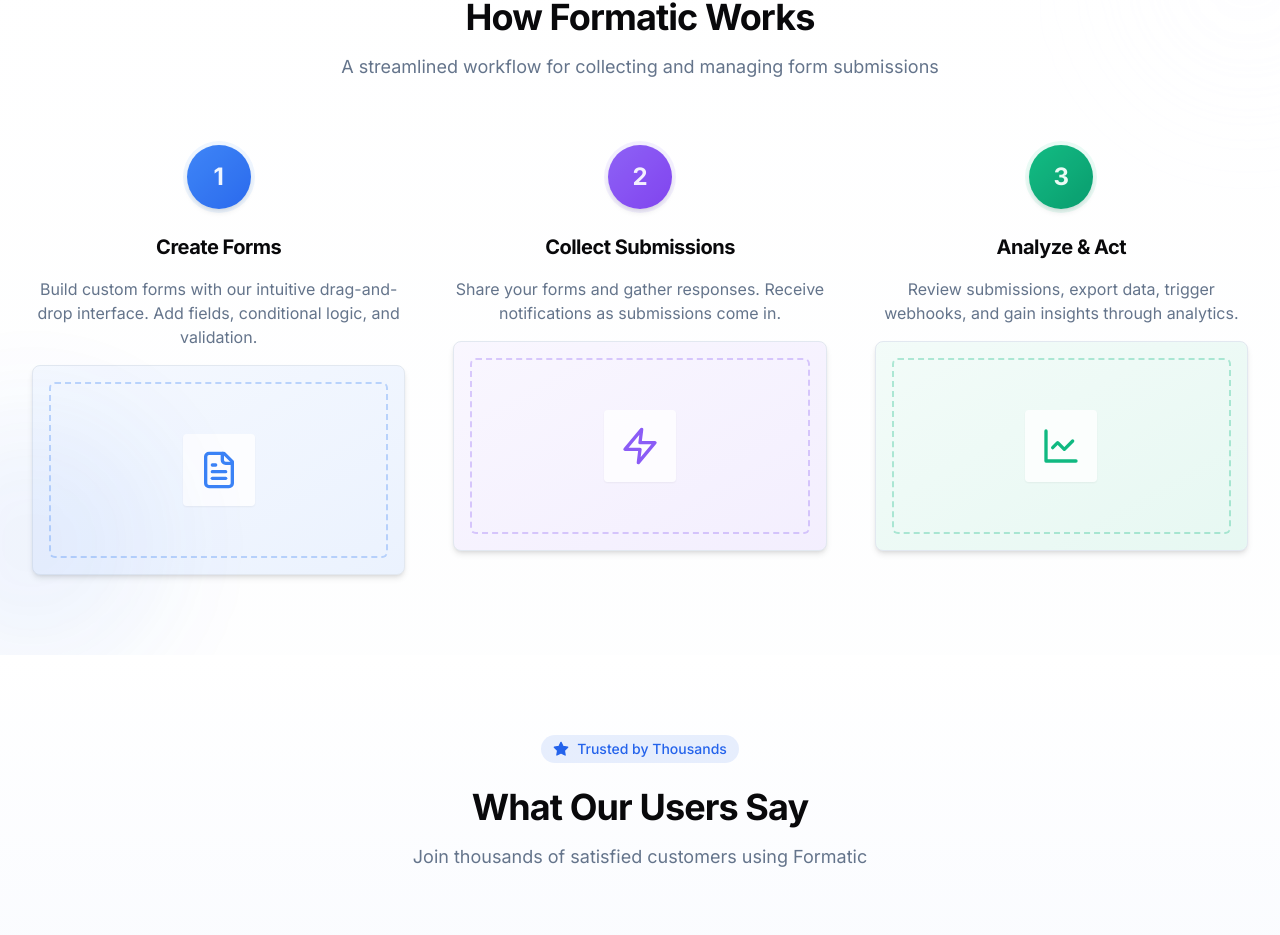
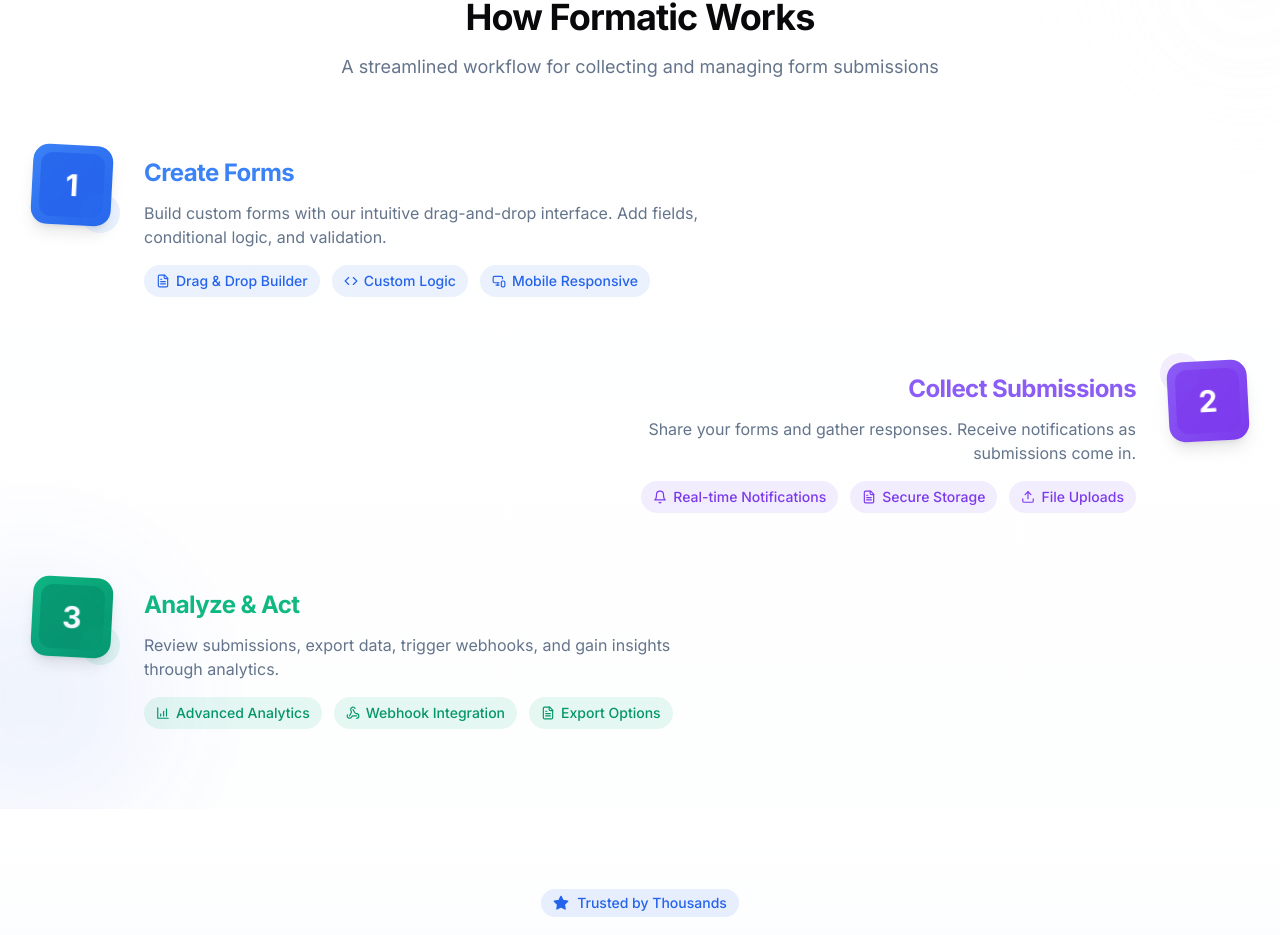
Before and after one commit to Avinash-jetwani/formatic-unified, a Next.js app in the folder frontend/: page / in a window 1280 px wide. Shown: the part 2898-3833 px from the top of the page. Built offline with nearby package versions, Linux system fonts and the light colour scheme.

Commit message:
Redesign How Formatic Works section with modern card-based layout featuring colorful step cards and feature tags

```diff
--- a/frontend/src/app/page.tsx
+++ b/frontend/src/app/page.tsx
@@ -926,7 +926,7 @@ export default function HomePage() {
           </div>
         </section>
 
-        {/* How It Works Section - Enhanced */}
+        {/* How It Works Section - Modernized */}
         <section id="how-it-works" className="py-20 bg-gradient-to-b from-background to-secondary/10 overflow-hidden">
           <div className="container-content relative">
             <motion.div
@@ -949,10 +949,8 @@ export default function HomePage() {
             </motion.div>
 
             <div className="relative">
-                {/* Connecting line removed as requested */}
-
               <motion.div
-                className="grid grid-cols-1 md:grid-cols-3 gap-12"
+                className="flex flex-col space-y-16"
                 initial="hidden"
                 whileInView="visible"
                 viewport={{ once: true, margin: "-100px" }}
@@ -960,100 +958,161 @@ export default function HomePage() {
                   hidden: { opacity: 0 },
                   visible: {
                     opacity: 1,
-                    transition: { staggerChildren: 0.2 }
+                    transition: { staggerChildren: 0.3 }
                   }
                 }}
               >
+                {/* Step 1 */}
                 <motion.div
-                  className="flex flex-col items-center text-center space-y-4"
+                  className="flex flex-col md:flex-row items-center md:items-start gap-8"
                   variants={{
-                    hidden: { opacity: 0, y: 20 },
-                    visible: {
-                      opacity: 1,
-                      y: 0,
-                      transition: { duration: 0.6 }
-                    }
+                    hidden: { opacity: 0 },
+                    visible: { opacity: 1 }
                   }}
                 >
-                  <div className="w-16 h-16 rounded-full bg-gradient-to-br from-blue-500 to-blue-600 flex items-center justify-center text-white text-2xl font-bold mb-2 shadow-md relative z-10">
-                    <span>1</span>
-                    <div className="absolute -inset-1 rounded-full bg-blue-400/20 animate-pulse opacity-75"></div>
+                  <motion.div
+                    className="flex-shrink-0 relative"
+                    initial={{ opacity: 0, scale: 0.8 }}
+                    whileInView={{ opacity: 1, scale: 1 }}
+                    viewport={{ once: true }}
+                    transition={{ duration: 0.5 }}
+                  >
+                    <div className="w-20 h-20 bg-gradient-to-br from-blue-500 to-blue-600 rounded-2xl rotate-3 shadow-lg flex items-center justify-center text-white">
+                      <div className="w-16 h-16 rounded-xl bg-blue-600/80 backdrop-blur-sm flex items-center justify-center font-bold text-3xl">1</div>
                     </div>
-                  <h3 className="text-xl font-bold">Create Forms</h3>
-                  <p className="text-muted-foreground">
+                    <div className="absolute -bottom-2 -right-2 w-10 h-10 bg-blue-500/20 rounded-full animate-pulse"></div>
+                  </motion.div>
+
+                  <div className="flex-1 md:pt-3">
+                    <motion.div
+                      initial={{ opacity: 0, y: 20 }}
+                      whileInView={{ opacity: 1, y: 0 }}
+                      viewport={{ once: true }}
+                      transition={{ duration: 0.5, delay: 0.2 }}
+                    >
+                      <h3 className="text-2xl font-bold text-blue-500 dark:text-blue-400 mb-3">Create Forms</h3>
+                      <p className="text-muted-foreground max-w-xl mb-4">
                         Build custom forms with our intuitive drag-and-drop interface. Add fields, conditional logic, and validation.
                       </p>
-                  <div className="relative w-full aspect-video mt-4 rounded-lg overflow-hidden bg-card border shadow-md group perspective">
-                    <div className="absolute inset-0 bg-gradient-to-br from-blue-500/5 to-blue-500/10 group-hover:opacity-75 transition-opacity duration-500"></div>
-                    <div className="absolute inset-4 border-2 border-dashed border-blue-500/30 rounded-md flex items-center justify-center transform group-hover:scale-110 transition-transform duration-500">
-                      <div className="p-4 bg-white/80 dark:bg-slate-800/80 rounded shadow-sm">
-                        <FileText className="h-10 w-10 text-blue-500" />
+
+                      <div className="flex flex-wrap gap-3 mt-4">
+                        <div className="bg-blue-500/10 dark:bg-blue-500/20 px-3 py-1.5 rounded-full text-sm font-medium text-blue-600 dark:text-blue-400 flex items-center">
+                          <FileText className="h-3.5 w-3.5 mr-1.5" />
+                          <span>Drag & Drop Builder</span>
+                        </div>
+                        <div className="bg-blue-500/10 dark:bg-blue-500/20 px-3 py-1.5 rounded-full text-sm font-medium text-blue-600 dark:text-blue-400 flex items-center">
+                          <Code className="h-3.5 w-3.5 mr-1.5" />
+                          <span>Custom Logic</span>
+                        </div>
+                        <div className="bg-blue-500/10 dark:bg-blue-500/20 px-3 py-1.5 rounded-full text-sm font-medium text-blue-600 dark:text-blue-400 flex items-center">
+                          <MonitorSmartphone className="h-3.5 w-3.5 mr-1.5" />
+                          <span>Mobile Responsive</span>
                         </div>
                       </div>
-                    <div className="absolute bottom-0 left-0 right-0 h-1 bg-blue-500 transform origin-left scale-x-0 group-hover:scale-x-100 transition-transform duration-700"></div>
+                    </motion.div>
                   </div>
                 </motion.div>
 
+                {/* Step 2 */}
                 <motion.div
-                  className="flex flex-col items-center text-center space-y-4"
+                  className="flex flex-col md:flex-row-reverse items-center md:items-start gap-8"
                   variants={{
-                    hidden: { opacity: 0, y: 20 },
-                    visible: {
-                      opacity: 1,
-                      y: 0,
-                      transition: { duration: 0.6 }
-                    }
+                    hidden: { opacity: 0 },
+                    visible: { opacity: 1 }
                   }}
                 >
-                  <div className="w-16 h-16 rounded-full bg-gradient-to-br from-violet-500 to-violet-600 flex items-center justify-center text-white text-2xl font-bold mb-2 shadow-md relative z-10">
-                    <span>2</span>
-                    <div className="absolute -inset-1 rounded-full bg-violet-400/20 animate-pulse opacity-75 delay-300"></div>
+                  <motion.div
+                    className="flex-shrink-0 relative"
+                    initial={{ opacity: 0, scale: 0.8 }}
+                    whileInView={{ opacity: 1, scale: 1 }}
+                    viewport={{ once: true }}
+                    transition={{ duration: 0.5 }}
+                  >
+                    <div className="w-20 h-20 bg-gradient-to-br from-violet-500 to-violet-600 rounded-2xl -rotate-3 shadow-lg flex items-center justify-center text-white">
+                      <div className="w-16 h-16 rounded-xl bg-violet-600/80 backdrop-blur-sm flex items-center justify-center font-bold text-3xl">2</div>
                     </div>
-                  <h3 className="text-xl font-bold">Collect Submissions</h3>
-                  <p className="text-muted-foreground">
+                    <div className="absolute -top-2 -left-2 w-10 h-10 bg-violet-500/20 rounded-full animate-pulse"></div>
+                  </motion.div>
+
+                  <div className="flex-1 md:pt-3">
+                    <motion.div
+                      initial={{ opacity: 0, y: 20 }}
+                      whileInView={{ opacity: 1, y: 0 }}
+                      viewport={{ once: true }}
+                      transition={{ duration: 0.5, delay: 0.2 }}
+                      className="md:text-right"
+                    >
+                      <h3 className="text-2xl font-bold text-violet-500 dark:text-violet-400 mb-3">Collect Submissions</h3>
+                      <p className="text-muted-foreground max-w-xl mb-4 md:ml-auto">
                         Share your forms and gather responses. Receive notifications as submissions come in.
                       </p>
-                  <div className="relative w-full aspect-video mt-4 rounded-lg overflow-hidden bg-card border shadow-md group perspective">
-                    <div className="absolute inset-0 bg-gradient-to-br from-violet-500/5 to-violet-500/10 group-hover:opacity-75 transition-opacity duration-500"></div>
-                    <div className="absolute inset-4 border-2 border-dashed border-violet-500/30 rounded-md flex items-center justify-center transform group-hover:scale-110 transition-transform duration-500">
-                      <div className="p-4 bg-white/80 dark:bg-slate-800/80 rounded shadow-sm">
-                        <div className="relative">
-                          <Zap className="h-10 w-10 text-violet-500" />
-                          <div className="absolute -top-1 -right-1 w-3 h-3 bg-violet-500 rounded-full animate-ping"></div>
+
+                      <div className="flex flex-wrap gap-3 mt-4 md:justify-end">
+                        <div className="bg-violet-500/10 dark:bg-violet-500/20 px-3 py-1.5 rounded-full text-sm font-medium text-violet-600 dark:text-violet-400 flex items-center">
+                          <Bell className="h-3.5 w-3.5 mr-1.5" />
+                          <span>Real-time Notifications</span>
+                        </div>
+                        <div className="bg-violet-500/10 dark:bg-violet-500/20 px-3 py-1.5 rounded-full text-sm font-medium text-violet-600 dark:text-violet-400 flex items-center">
+                          <FileText className="h-3.5 w-3.5 mr-1.5" />
+                          <span>Secure Storage</span>
+                        </div>
+                        <div className="bg-violet-500/10 dark:bg-violet-500/20 px-3 py-1.5 rounded-full text-sm font-medium text-violet-600 dark:text-violet-400 flex items-center">
+                          <Upload className="h-3.5 w-3.5 mr-1.5" />
+                          <span>File Uploads</span>
                         </div>
                       </div>
-                    </div>
-                    <div className="absolute bottom-0 left-0 right-0 h-1 bg-violet-500 transform origin-left scale-x-0 group-hover:scale-x-100 transition-transform duration-700"></div>
+                    </motion.div>
                   </div>
                 </motion.div>
 
+                {/* Step 3 */}
                 <motion.div
-                  className="flex flex-col items-center text-center space-y-4"
+                  className="flex flex-col md:flex-row items-center md:items-start gap-8"
                   variants={{
-                    hidden: { opacity: 0, y: 20 },
-                    visible: {
-                      opacity: 1,
-                      y: 0,
-                      transition: { duration: 0.6 }
-                    }
+                    hidden: { opacity: 0 },
+                    visible: { opacity: 1 }
                   }}
                 >
-                  <div className="w-16 h-16 rounded-full bg-gradient-to-br from-emerald-500 to-emerald-600 flex items-center justify-center text-white text-2xl font-bold mb-2 shadow-md relative z-10">
-                    <span>3</span>
-                    <div className="absolute -inset-1 rounded-full bg-emerald-400/20 animate-pulse opacity-75 delay-600"></div>
+                  <motion.div
+                    className="flex-shrink-0 relative"
+                    initial={{ opacity: 0, scale: 0.8 }}
+                    whileInView={{ opacity: 1, scale: 1 }}
+                    viewport={{ once: true }}
+                    transition={{ duration: 0.5 }}
+                  >
+                    <div className="w-20 h-20 bg-gradient-to-br from-emerald-500 to-emerald-600 rounded-2xl rotate-3 shadow-lg flex items-center justify-center text-white">
+                      <div className="w-16 h-16 rounded-xl bg-emerald-600/80 backdrop-blur-sm flex items-center justify-center font-bold text-3xl">3</div>
                     </div>
-                  <h3 className="text-xl font-bold">Analyze & Act</h3>
-                  <p className="text-muted-foreground">
+                    <div className="absolute -bottom-2 -right-2 w-10 h-10 bg-emerald-500/20 rounded-full animate-pulse"></div>
+                  </motion.div>
+
+                  <div className="flex-1 md:pt-3">
+                    <motion.div
+                      initial={{ opacity: 0, y: 20 }}
+                      whileInView={{ opacity: 1, y: 0 }}
+                      viewport={{ once: true }}
+                      transition={{ duration: 0.5, delay: 0.2 }}
+                    >
+                      <h3 className="text-2xl font-bold text-emerald-500 dark:text-emerald-400 mb-3">Analyze & Act</h3>
+                      <p className="text-muted-foreground max-w-xl mb-4">
                         Review submissions, export data, trigger webhooks, and gain insights through analytics.
                       </p>
-                  <div className="relative w-full aspect-video mt-4 rounded-lg overflow-hidden bg-card border shadow-md group perspective">
-                    <div className="absolute inset-0 bg-gradient-to-br from-emerald-500/5 to-emerald-500/10 group-hover:opacity-75 transition-opacity duration-500"></div>
-                    <div className="absolute inset-4 border-2 border-dashed border-emerald-500/30 rounded-md flex items-center justify-center transform group-hover:scale-110 transition-transform duration-500">
-                      <div className="p-4 bg-white/80 dark:bg-slate-800/80 rounded shadow-sm">
-                        <LineChart className="h-10 w-10 text-emerald-500" />
+
+                      <div className="flex flex-wrap gap-3 mt-4">
+                        <div className="bg-emerald-500/10 dark:bg-emerald-500/20 px-3 py-1.5 rounded-full text-sm font-medium text-emerald-600 dark:text-emerald-400 flex items-center">
+                          <BarChart4 className="h-3.5 w-3.5 mr-1.5" />
+                          <span>Advanced Analytics</span>
+                        </div>
+                        <div className="bg-emerald-500/10 dark:bg-emerald-500/20 px-3 py-1.5 rounded-full text-sm font-medium text-emerald-600 dark:text-emerald-400 flex items-center">
+                          <Webhook className="h-3.5 w-3.5 mr-1.5" />
+                          <span>Webhook Integration</span>
+                        </div>
+                        <div className="bg-emerald-500/10 dark:bg-emerald-500/20 px-3 py-1.5 rounded-full text-sm font-medium text-emerald-600 dark:text-emerald-400 flex items-center">
+                          <FileText className="h-3.5 w-3.5 mr-1.5" />
+                          <span>Export Options</span>
                         </div>
                       </div>
-                    <div className="absolute bottom-0 left-0 right-0 h-1 bg-emerald-500 transform origin-left scale-x-0 group-hover:scale-x-100 transition-transform duration-700"></div>
+                    </motion.div>
                   </div>
                 </motion.div>
               </motion.div>
```
Lines whose indentation alone changed are shown as unchanged.
